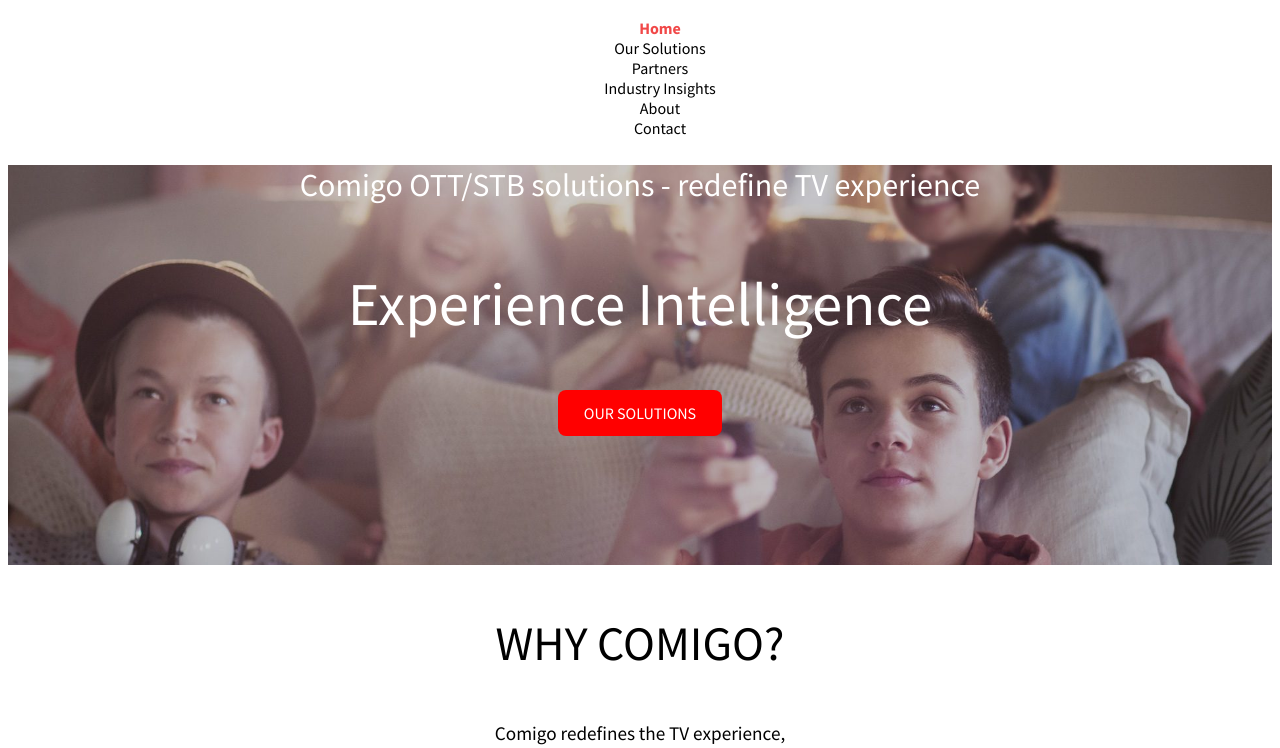
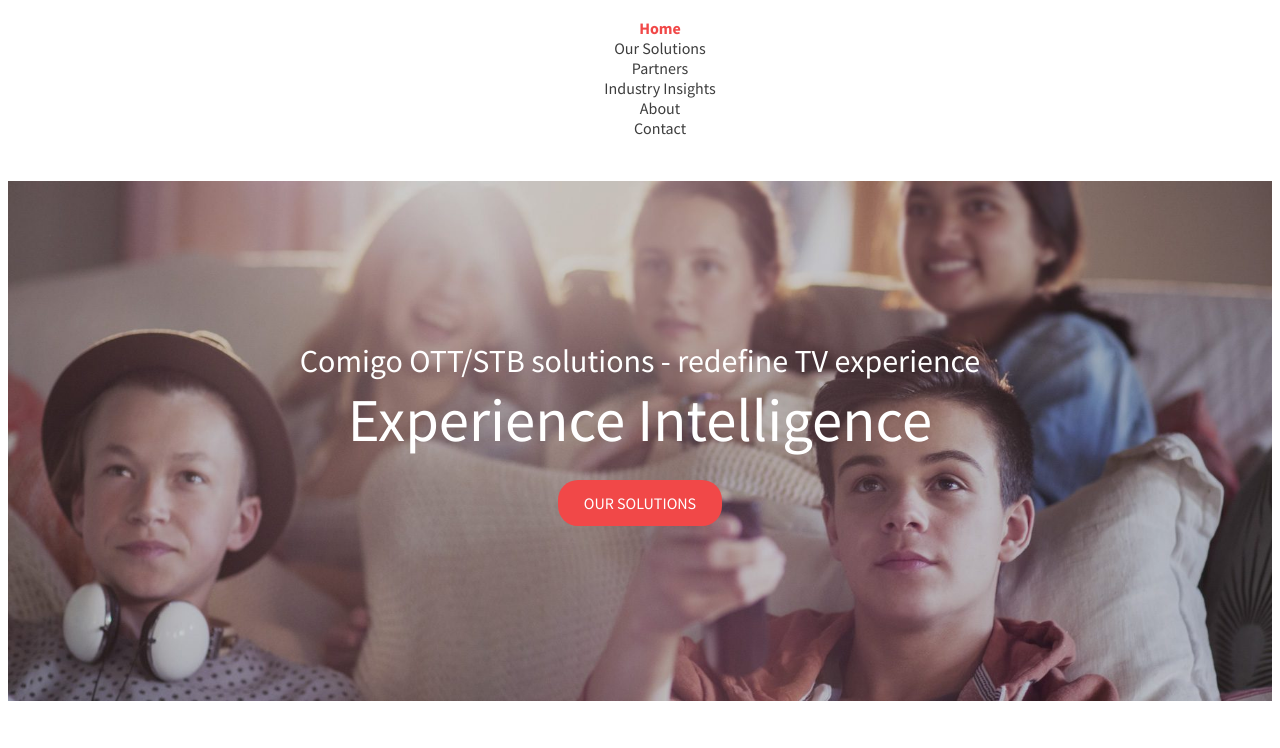
Before and after one commit to tzoock/comigo, a plain HTML site: page index.html in a window 1280 px wide. Shown: the part 36-784 px from the top of the page. Drawn offline with Linux system fonts and the light colour scheme.

Commit message:
strdy work

```diff
--- a/index.html
+++ b/index.html
@@ -8,9 +8,9 @@
     <link href="https://fonts.googleapis.com/css?family=Source+Sans+Pro:300,400,700" rel="stylesheet">
 </head>
 <body>
-<header class="top-header">
+<header class="top-menu">
     <a href="/"><img src="comigo-logo.png" alt="comigo logo"></a>
-    <nav>
+    <nav class="top-nav">
         <ul>
             <li><a href="#" id="home">Home</a></li>
             <li><a href="#">Our Solutions</a>
--- a/styles/main.css
+++ b/styles/main.css
@@ -1,7 +1,7 @@
 /*--------global--------------*/
 
 @media (max-width: 700px) {
-    nav.top-menu{
+    .top-menu nav {
         display: none;
     }
 }
@@ -11,6 +11,8 @@
     font-size: 100%;
     font-family: 'Source Sans Pro', sans-serif;
     text-align: center;
+    color: #3D3D3D;
+
 }
 
 h1, h2, h3, h4, h5, h6 {
@@ -18,7 +20,7 @@
 }
 a:link,
 a:visited {
-    color: #000000;
+    color: #3D3D3D;
     text-decoration: none;
 }
 
@@ -36,9 +38,14 @@
 
 /*-------------nav header------------------*/
 
+.top-menu {
+    display: inline-block;
+
+}
+
 .ins-nav a:link,
 .ins-nav a:visited {
-    color: #000000;
+    color: #3D3D3D;
     display: none;
 
 }
@@ -60,16 +67,19 @@
 .top-back h1 {
     font-size: 2rem;
     color: white;
-
+padding-top: 10rem;
+    margin-bottom: 0px;
 }
 
 .top-back h3 {
     font-size: 3.8rem;
     color: white;
+    margin-top: 0px;
+    margin-bottom: 35px;
 }
 
 .top-back {
-    height: 400px;
+    height: 520px;
     background-size: cover;
     background-repeat: no-repeat;
     background-position: center;
@@ -79,12 +89,17 @@
 
 /*==================  why  */
 
+.why {
+    padding-bottom: 100px;
+}
 .why h3 {
     font-size: 3rem;
+    margin-bottom: 0px;
 }
 
 .why h2 {
     font-size: 1.2rem;
+    margin-bottom: 35px;
 }
 
 
@@ -129,8 +144,8 @@
 .rd-btn:link,
 .rd-btn:visited {
     color: #FFFFFF;
-    background-color: red;
-    border-radius: 8px;
+    background-color: #F14848;
+    border-radius: 20px;
     padding: 13px 26px;
 }
 
@@ -141,9 +156,9 @@
 
 .wt-btn:link,
 .wt-btn:visited {
-    color: red;
+    color: #F14848;
     background-color: white;
-    border-radius: 8px;
+    border-radius: 20px;
     padding: 13px 26px;
 }
 
```
